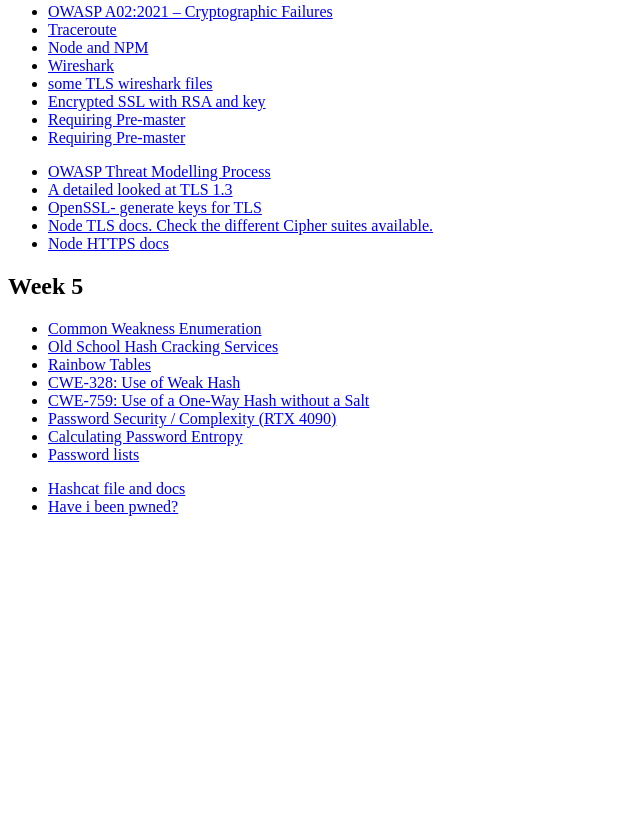
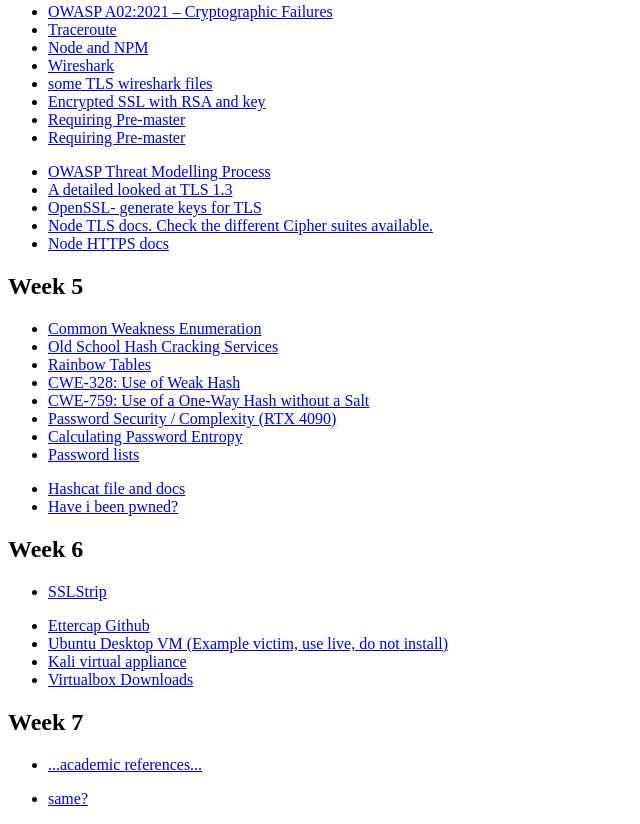
Before and after one commit to ethi2/Vegvisir, a plain HTML site: page TOL213M/links.htm in a window 1280 px wide. Shown: the part 768-1592 px from the top of the page, without its empty margins (0-640 px from the left). Before the commit the page ends 1300 px from the top, so only its background shows below. Drawn offline with Linux system fonts and the light colour scheme.

Commit message:
Week 7 links

```diff
--- a/TOL213M/links.htm
+++ b/TOL213M/links.htm
@@ -77,5 +77,22 @@
 <li><a href="https://hashcat.net/hashcat/">Hashcat file and docs</a></li>
 <li><a href="https://haveibeenpwned.com/">Have i been pwned?</a></li>
 </ul>
+<h2>Week 6</h2>
+<ul>
+<li><a href="https://github.com/droe/sslsplit">SSLStrip</a></li>
+</ul>
+<ul>
+<li><a href="https://github.com/Ettercap/ettercap">Ettercap Github</a></li>
+<li><a href="https://ubuntu.com/download/desktop">Ubuntu Desktop VM (Example victim, use live, do not install)</a></li>
+<li><a href="https://www.kali.org/get-kali/#kali-virtual-machines">Kali virtual appliance</a></li>
+<li><a href="https://www.virtualbox.org/wiki/Downloads">Virtualbox Downloads</a></li>
+</ul>
+<h2>Week 7</h2>
+<ul>
+<li><a href="http://www.scholar.google.com/">...academic references...</a></li>
+</ul>
+<ul>
+<li><a href="https://scholar.google.com/">same?</a></li>
+</ul>
 </body>
 </html>
```
